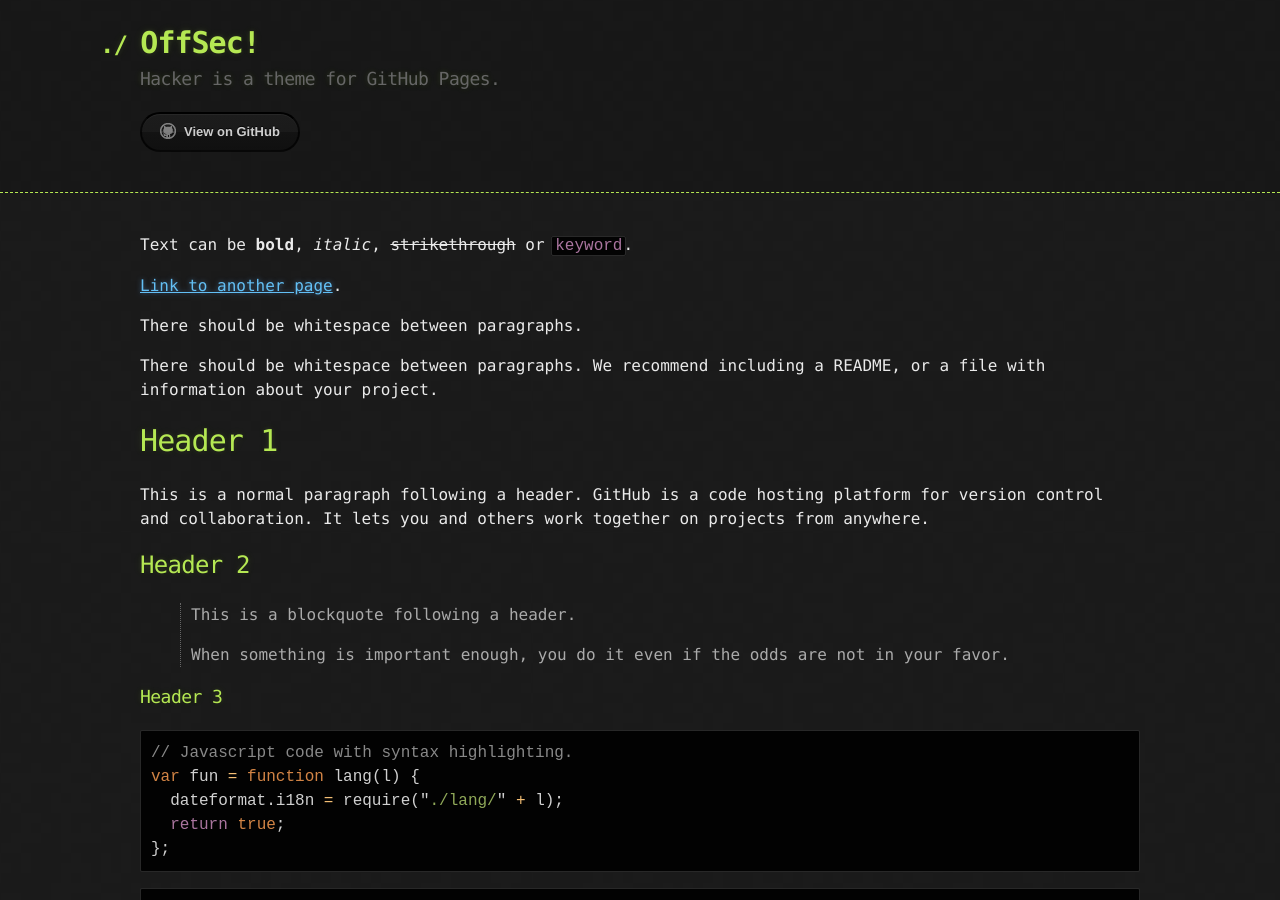
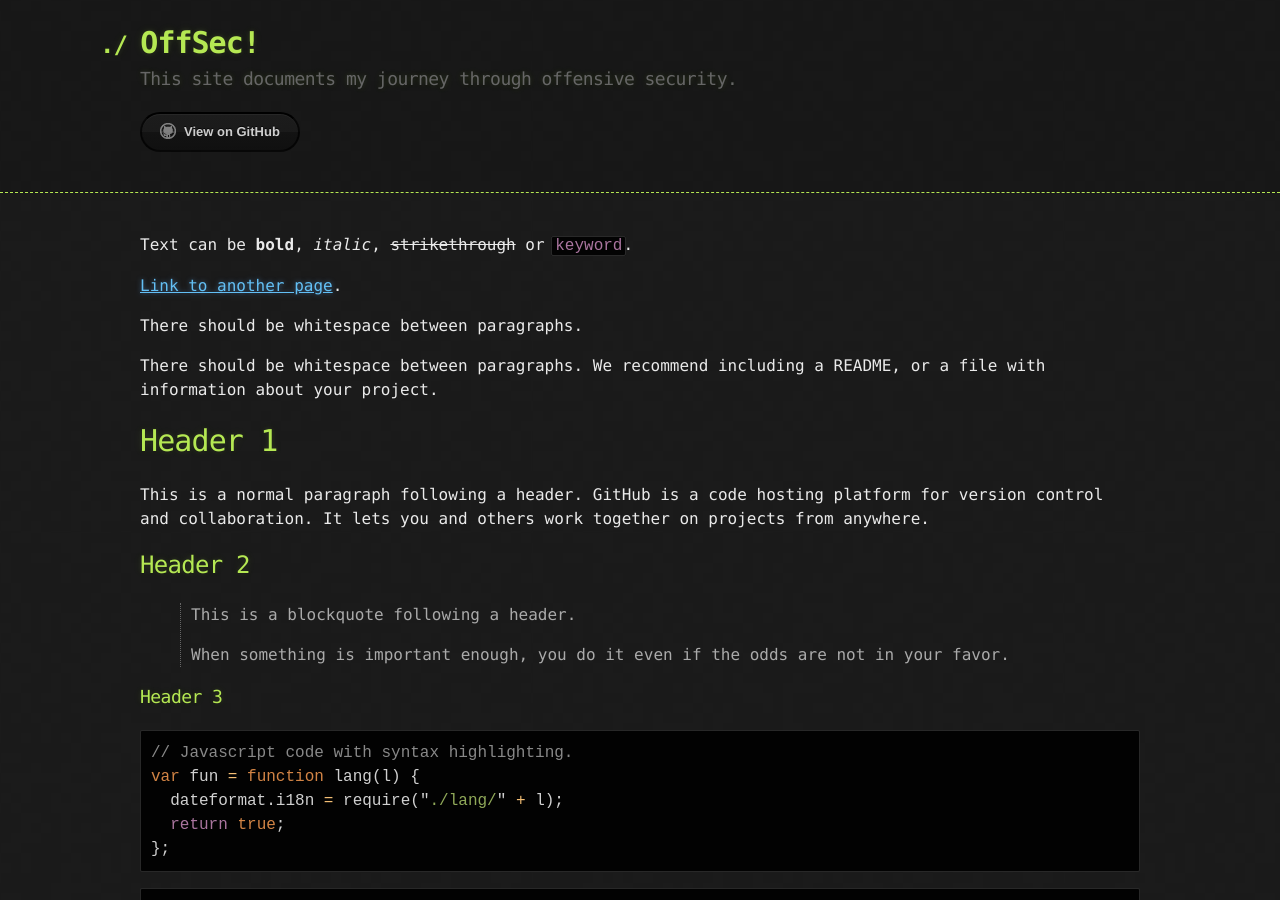
Before and after one commit to j3r1ch0/j3r1ch0.github.io, a Jekyll site: the page built from index.md, in a window 1280 px wide and 900 px high. Built offline with Jekyll 4.4.1, drawn with Linux system fonts in a browser that asks for light colours.

Commit message:
change title

```diff
--- a/_config.yml
+++ b/_config.yml
@@ -1,5 +1,5 @@
 title: OffSec!
-description: Hacker is a theme for GitHub Pages.
+description: This site documents my journey through offensive security.
 show_downloads: false
 google_analytics:
 theme: jekyll-theme-hacker
```
